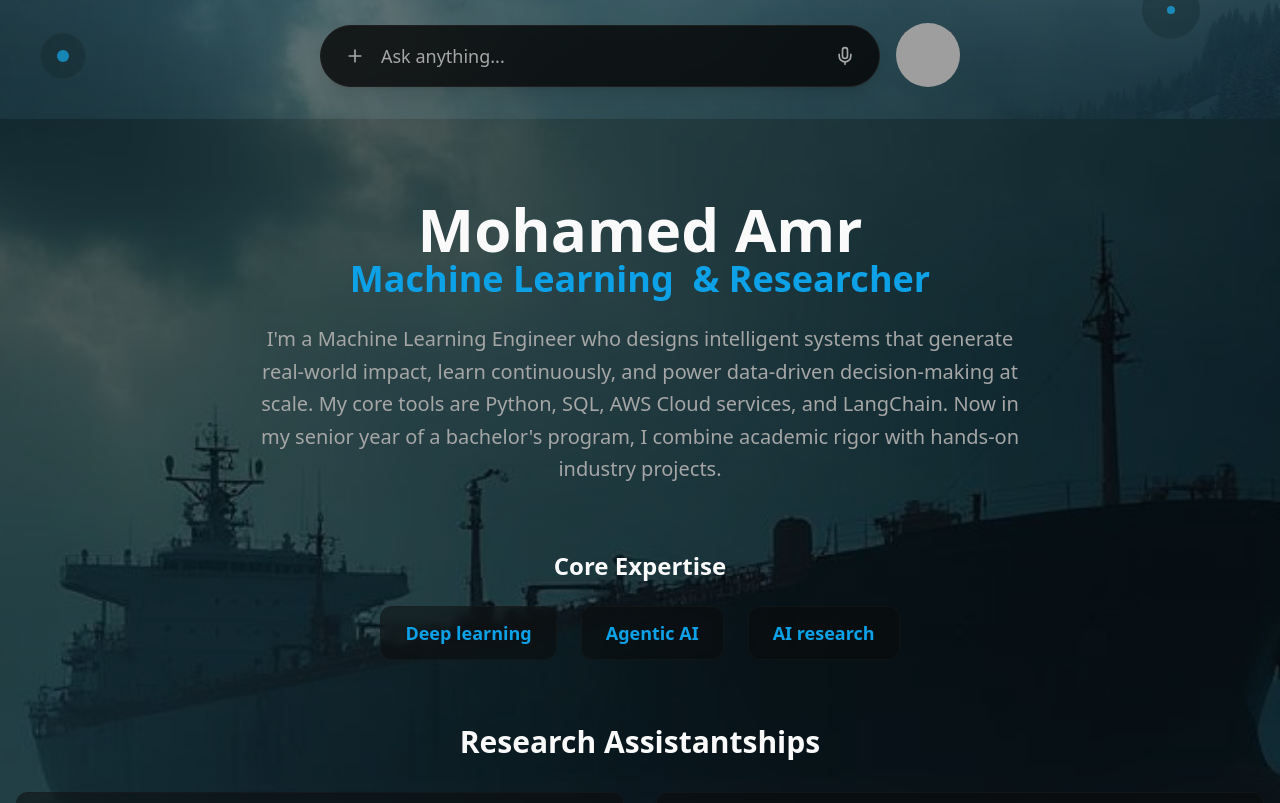
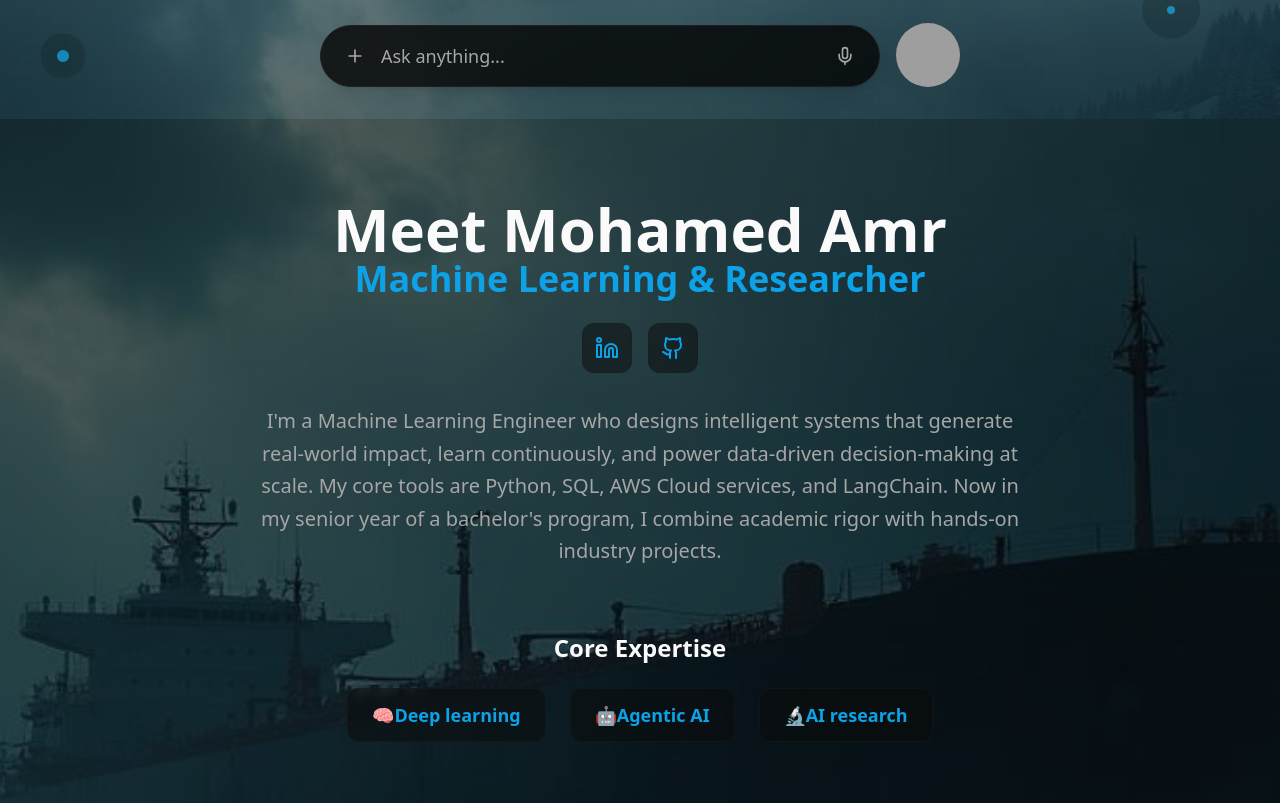
Before and after one commit to MAmr9UH/Personal-Website-, a React (Vite) app: page / in a window 1280 px wide. Shown: the part 681-1484 px from the top of the page. Built offline with nearby package versions, Linux system fonts and the light colour scheme; grey boxes are pictures that could not be loaded.

Commit message:
Reverted to commit 5f41cd9a8d21702a12fcc536577c9e8c5bcdf51e

```diff
--- a/src/components/OceanSection.tsx
+++ b/src/components/OceanSection.tsx
@@ -1,30 +1,41 @@
 import { useEffect, useState } from 'react';
 import { Card } from '@/components/ui/card';
+import { Linkedin, Github } from 'lucide-react';
 import oceanTanker from '@/assets/ocean-tanker.jpg';
+
 const OceanSection = () => {
   const [scrollY, setScrollY] = useState(0);
+
   useEffect(() => {
     const handleScroll = () => setScrollY(window.scrollY);
     window.addEventListener('scroll', handleScroll);
     return () => window.removeEventListener('scroll', handleScroll);
   }, []);
+
   const researchAreas = [{
     title: "Computer Vision",
     description: "Developing state‑of‑the‑art image‑segmentation approaches.",
-    icon: "🧠"
+    icon: "👁️"
   }, {
     title: "Quantum Computing",
     description: "Partnering with Dr. Fan Lee on an NSF‑funded initiative that applies quantum algorithms to hydrogen‑production optimization.",
     icon: "⚛️"
   }];
-  const highlights = ["Active Kaggle competitor for three years, turning cutting‑edge research into production‑ready models.", "3rd place, AWS Cloudathon – Solutions Architect track: Led migration of on‑premises infrastructure to AWS, showcasing cloud‑native ML architecture expertise.", "I stay current with new technologies and state‑of‑the‑art deep‑learning models, continually seeking opportunities to apply them to complex, high‑value problems."];
-  const skills = ["Deep learning", "Agentic AI", "AI research"];
-  return <section id="ocean" className="relative min-h-screen bg-gradient-ocean">
+
+  const highlights = ["Active Kaggle competitor for three years, turning cutting‑edge research into production‑ready models.", "🏆3rd place, AWS Cloudathon – Solutions Architect track: Led migration of on‑premises infrastructure to AWS, showcasing cloud‑native ML architecture expertise.", "I stay current with new technologies and state‑of‑the‑art deep‑learning models, continually seeking opportunities to apply them to complex, high‑value problems."];
+
+  const skills = ["🧠Deep learning", "🤖Agentic AI", "🔬AI research"];
+
+  return (
+    <section id="ocean" className="relative min-h-screen bg-gradient-ocean">
       {/* Background Image with Parallax */}
-      <div className="absolute inset-0 bg-cover bg-center bg-no-repeat opacity-40" style={{
+      <div
+        className="absolute inset-0 bg-cover bg-center bg-no-repeat opacity-40"
+        style={{
           backgroundImage: `url(${oceanTanker})`,
           transform: `translateY(${(scrollY - window.innerHeight) * 0.3}px)`
-    }} />
+        }}
+      />
 
       {/* Content */}
       <div className="relative z-10 py-20 px-4">
@@ -32,9 +43,30 @@ const OceanSection = () => {
           {/* Section Header */}
           <div className="text-center mb-16">
             <h2 className="text-4xl md:text-6xl font-bold mb-6 text-foreground">
-              Mohamed Amr
-              <span className="block text-primary text-4xl">Machine Learning  & Researcher</span>
+              Meet Mohamed Amr
+              <span className="block text-primary text-4xl">Machine Learning & Researcher</span>
             </h2>
+
+            {/* Social Links */}
+            <div className="flex justify-center gap-4 mt-6 mb-8">
+              <a
+                href="http://linkedin.com/in/Mohamed-Amr-UH"
+                target="_blank"
+                rel="noopener noreferrer"
+                className="p-3 bg-card/50 backdrop-blur-sm border border-border/50 rounded-lg hover:border-primary/30 transition-all hover:shadow-glow"
+              >
+                <Linkedin className="w-6 h-6 text-primary" />
+              </a>
+              <a
+                href="#"
+                target="_blank"
+                rel="noopener noreferrer"
+                className="p-3 bg-card/50 backdrop-blur-sm border border-border/50 rounded-lg hover:border-primary/30 transition-all hover:shadow-glow"
+              >
+                <Github className="w-6 h-6 text-primary" />
+              </a>
+            </div>
+
             <p className="text-xl text-muted-foreground max-w-3xl mx-auto leading-relaxed">
               I'm a Machine Learning Engineer who designs intelligent systems that generate real‑world impact,
               learn continuously, and power data‑driven decision‑making at scale. My core tools are Python, SQL,
@@ -47,9 +79,11 @@ const OceanSection = () => {
           <div className="text-center mb-16">
             <h3 className="text-2xl font-bold mb-6 text-foreground">Core Expertise</h3>
             <div className="flex flex-wrap justify-center gap-6">
-              {skills.map((skill, index) => <div key={index} className="bg-card/50 backdrop-blur-sm border border-border/50 rounded-lg px-6 py-3 hover:border-primary/30 transition-all">
+              {skills.map((skill, index) => (
+                <div key={index} className="bg-card/50 backdrop-blur-sm border border-border/50 rounded-lg px-6 py-3 hover:border-primary/30 transition-all">
                   <span className="font-semibold text-primary text-lg">{skill}</span>
-                </div>)}
+                </div>
+              ))}
             </div>
           </div>
 
@@ -57,7 +91,8 @@ const OceanSection = () => {
           <div className="mb-16">
             <h3 className="text-3xl font-bold text-center mb-8 text-foreground">Research Assistantships</h3>
             <div className="grid md:grid-cols-2 gap-8">
-              {researchAreas.map((area, index) => <Card key={index} className="bg-card/50 backdrop-blur-sm border-border/50 hover:border-primary/30 transition-all duration-300 p-8 group hover:shadow-glow">
+              {researchAreas.map((area, index) => (
+                <Card key={index} className="bg-card/50 backdrop-blur-sm border-border/50 hover:border-primary/30 transition-all duration-300 p-8 group hover:shadow-glow">
                   <div className="text-4xl mb-4 group-hover:animate-float">
                     {area.icon}
                   </div>
@@ -67,7 +102,8 @@ const OceanSection = () => {
                   <p className="text-muted-foreground leading-relaxed">
                     {area.description}
                   </p>
-                </Card>)}
+                </Card>
+              ))}
             </div>
           </div>
 
@@ -75,11 +111,13 @@ const OceanSection = () => {
           <div className="mb-16">
             <h3 className="text-3xl font-bold text-center mb-8 text-foreground">Highlights</h3>
             <div className="space-y-6">
-              {highlights.map((highlight, index) => <Card key={index} className="bg-card/50 backdrop-blur-sm border-border/50 hover:border-primary/30 transition-all p-6">
+              {highlights.map((highlight, index) => (
+                <Card key={index} className="bg-card/50 backdrop-blur-sm border-border/50 hover:border-primary/30 transition-all p-6">
                   <p className="text-muted-foreground leading-relaxed">
                     {highlight}
                   </p>
-                </Card>)}
+                </Card>
+              ))}
             </div>
           </div>
 
@@ -91,17 +129,21 @@ const OceanSection = () => {
             }, {
               number: "2",
               label: "Research"
-          }].map((stat, index) => <div key={index} className="group">
+            }].map((stat, index) => (
+              <div key={index} className="group">
                 <div className="text-4xl md:text-5xl font-bold text-primary mb-2 group-hover:animate-pulse-glow">
                   {stat.number}
                 </div>
                 <div className="text-muted-foreground text-sm md:text-base">
                   {stat.label}
                 </div>
-              </div>)}
+              </div>
+            ))}
           </div>
         </div>
       </div>
-    </section>;
+    </section>
+  );
 };
+
 export default OceanSection;
```
Lines whose indentation alone changed are shown as unchanged.
